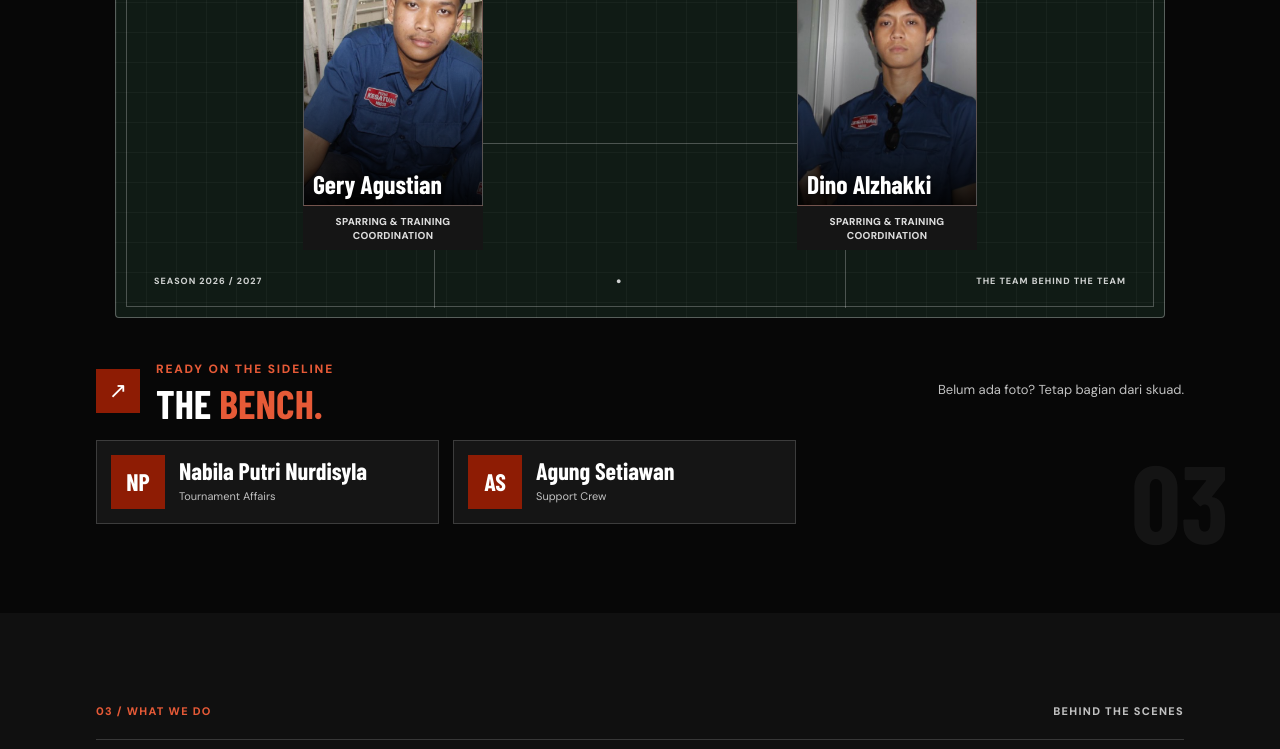
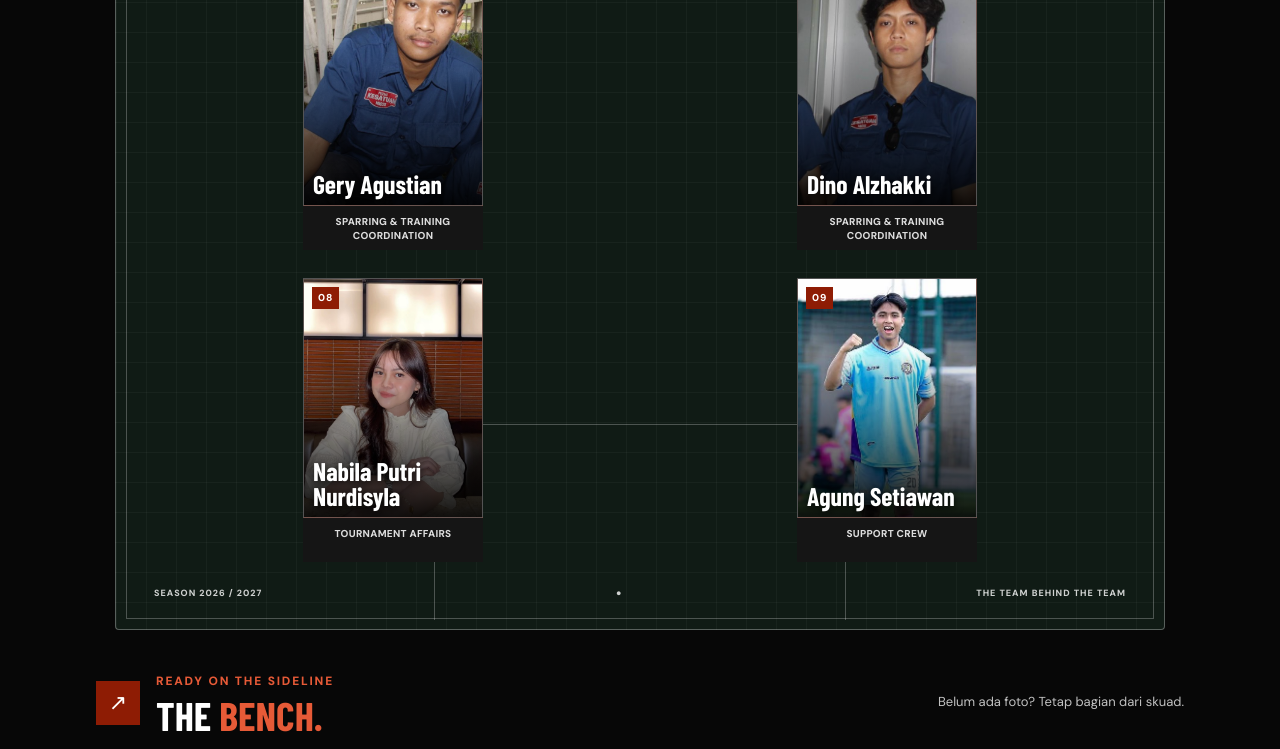
Before and after one commit to kyankaww/Official-Manager, a plain HTML site: page index.html in a window 1280 px wide. Shown: the part 3428-4177 px from the top of the page. Drawn offline with nearby package versions, Linux system fonts and the light colour scheme; a web font is replaced by a local one.

Commit message:
first commit

```diff
--- a/script.js
+++ b/script.js
@@ -72,7 +72,7 @@ const members = [
     name: "Nabila Putri Nurdisyla",
     nickname: "Naput",
     role: "Tournament Affairs",
-    photo: "",
+    photo: "naput.jpeg",
     bio: "Bersama tim turnamen, mengurus administrasi pemain, mencari informasi kompetisi, serta menjembatani komunikasi antara UKM dan pihak penyelenggara."
   },
   {
@@ -80,7 +80,7 @@ const members = [
     name: "Agung Setiawan",
     nickname: "Agung",
     role: "Support Crew",
-    photo: "",
+    photo: "agung.jpeg",
     bio: "Mendukung kebutuhan operasional dan membantu kelancaran berbagai kegiatan divisi sesuai kebutuhan tim."
   }
 ];
@@ -309,7 +309,7 @@ function renderMembers() {
   benchGrid.replaceChildren();
 
   // Tujuh anggota pertama tampil di lapangan.
-  const lineupMembers = members.slice(0, 7);
+  const lineupMembers = members.slice(0, 9);
 
   // Anggota berikutnya tampil di bagian bench.
   const benchMembers = members.slice(7);
--- a/style.css
+++ b/style.css
@@ -709,11 +709,9 @@ h3 span {
   margin-top: 24px;
 }
 
-/* Layout desktop: kepala divisi di atas, anggota di bawah */
-
 /* =========================
    LINEUP — DESKTOP & MOBILE
-   Susunan: 1-1-2-1-2
+   Susunan: 1-1-2-1-2-2
 ========================= */
 
 .lineup-grid {
@@ -773,7 +771,18 @@ h3 span {
   grid-row: 5;
 }
 
-/* Highlight anggota pertama */
+/* Baris 6: 2 anggota */
+.lineup-grid > .member-card:nth-child(8) {
+  grid-column: 1 / span 2;
+  grid-row: 6;
+}
+
+.lineup-grid > .member-card:nth-child(9) {
+  grid-column: 3 / span 2;
+  grid-row: 6;
+}
+
+/* Highlight kepala divisi */
 .lineup-grid > .member-card:nth-child(1) .member-photo-wrap {
   border: 2px solid var(--accent);
   box-shadow: 0 0 22px rgba(230, 90, 55, 0.2);
@@ -817,7 +826,6 @@ h3 span {
     max-width: 125px;
   }
 }
-
 /* =========================
    MEMBER CARDS
 ========================= */
```
Also changed, not shown: agung.jpeg (added), naput.jpeg (added).
